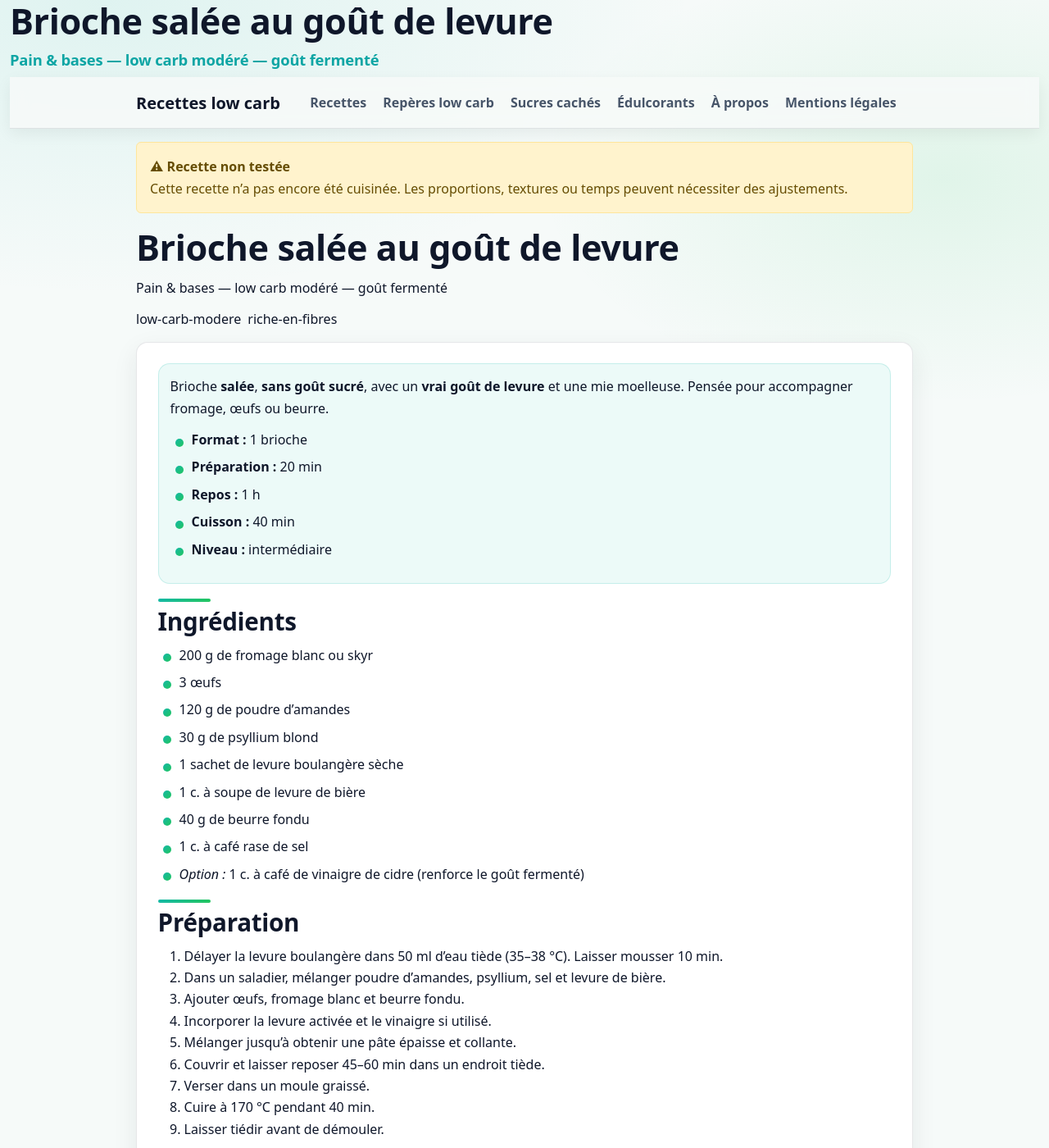
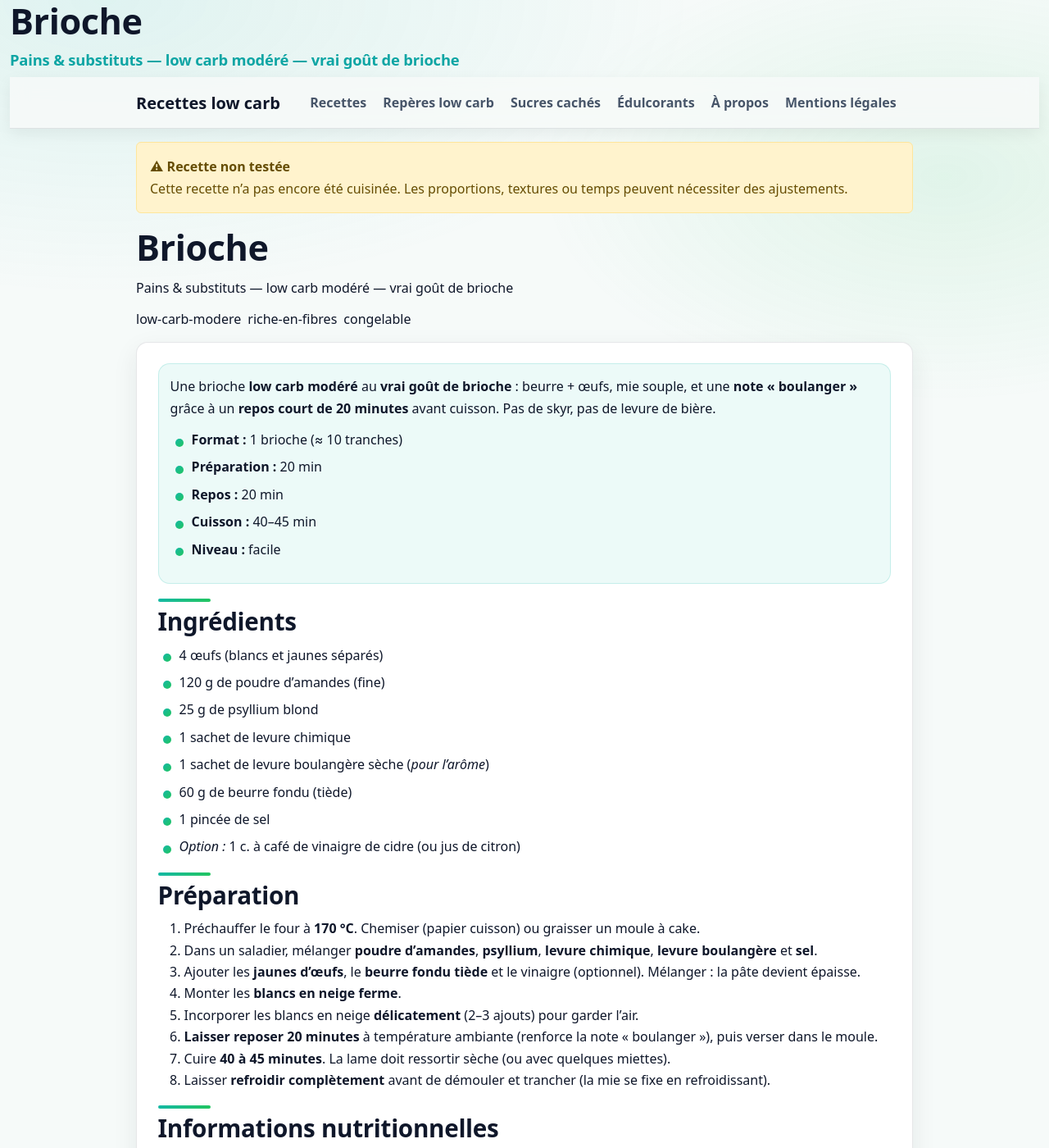
Before and after one commit to laurie-boissay/laurie-boissay.github.io, a Jekyll site: the page built from recettes/brioche-salee-au-gout-de-levure.html, in a window 1280 px wide and 1400 px high. Shown: the whole window at 82% size. Built offline with Jekyll 4.4.1, drawn with Linux system fonts in a browser that asks for light colours; some of the changed text lies outside the part shown.

Commit message:
Update brioche-salee-au-gout-de-levure.html
Pains & substituts

```diff
--- a/recettes/brioche-salee-au-gout-de-levure.html
+++ b/recettes/brioche-salee-au-gout-de-levure.html
@@ -1,44 +1,49 @@
 ---
 layout: recipe
-title: "Brioche salée au goût de levure"
-description: "Brioche low carb salée au goût marqué de levure, sans sucre. Texture moelleuse et parfum fermenté."
-recipe_title: "Brioche salée au goût de levure"
-recipe_subtitle: "Pain & bases — low carb modéré — goût fermenté"
-recipe_group: "Bases"
-recipe_sort: "brioche-gout-levure"
+title: "Brioche low carb au goût de brioche"
+description: "Brioche low carb modéré au vrai goût de brioche (beurre + œufs), légère grâce aux blancs montés, avec une note « boulanger » apportée par un court repos avant cuisson."
+recipe_title: "Brioche"
+recipe_subtitle: "Pains & substituts — low carb modéré — vrai goût de brioche"
+recipe_group: "Pains & substituts"
+recipe_sort: "brioche"
 recipe_tested: false
 tags:
   - low-carb-modere
   - riche-en-fibres
+  - congelable
+
 extra_head: |
   <script type="application/ld+json">
   {
     "@context": "https://schema.org",
     "@type": "Recipe",
-    "name": "Brioche salée au goût de levure",
-    "description": "Brioche low carb salée au goût de levure, sans sucre ajouté.",
-    "recipeYield": "1 brioche",
+    "name": "Brioche low carb au goût de brioche",
+    "description": "Brioche low carb modéré au vrai goût de brioche (beurre + œufs), légère grâce aux blancs montés, avec une note « boulanger » apportée par un court repos avant cuisson.",
+    "recipeYield": "1 brioche (10 tranches)",
     "prepTime": "PT20M",
-    "cookTime": "PT40M",
-    "totalTime": "PT120M",
+    "cookTime": "PT45M",
+    "totalTime": "PT85M",
     "recipeCategory": "Base",
-    "keywords": "brioche low carb, levure",
+    "keywords": "brioche low carb, brioche sans sucre, pain low carb",
     "author": { "@type": "Person", "name": "Laurie" },
     "recipeIngredient": [
-      "200 g de fromage blanc ou skyr",
-      "3 œufs",
-      "120 g de poudre d’amandes",
-      "30 g de psyllium blond",
-      "1 sachet de levure boulangère sèche",
-      "1 c. à soupe de levure de bière",
-      "40 g de beurre fondu",
-      "1 c. à café de sel",
-      "Option : 1 c. à café de vinaigre de cidre"
+      "4 œufs (blancs et jaunes séparés)",
+      "120 g de poudre d’amandes (fine)",
+      "25 g de psyllium blond",
+      "1 sachet de levure chimique",
+      "1 sachet de levure boulangère sèche (pour l’arôme)",
+      "60 g de beurre fondu (tiède)",
+      "1 pincée de sel",
+      "Option : 1 c. à café de vinaigre de cidre (ou jus de citron)"
     ],
     "recipeInstructions": [
-      { "@type": "HowToStep", "text": "Activer la levure." },
-      { "@type": "HowToStep", "text": "Mélanger les ingrédients." },
-      { "@type": "HowToStep", "text": "Laisser lever puis cuire." }
+      { "@type": "HowToStep", "text": "Préchauffer le four à 170 °C. Chemiser un moule à cake." },
+      { "@type": "HowToStep", "text": "Mélanger les ingrédients secs : poudre d’amandes, psyllium, levure chimique, levure boulangère et sel." },
+      { "@type": "HowToStep", "text": "Ajouter les jaunes d’œufs, le beurre fondu tiède et le vinaigre (optionnel). Mélanger." },
+      { "@type": "HowToStep", "text": "Monter les blancs en neige ferme." },
+      { "@type": "HowToStep", "text": "Incorporer délicatement les blancs en neige en 2–3 fois." },
+      { "@type": "HowToStep", "text": "Laisser reposer 20 min à température ambiante (pour une note plus « boulanger »), puis verser dans le moule." },
+      { "@type": "HowToStep", "text": "Cuire 40–45 min à 170 °C. Laisser refroidir complètement avant de démouler." }
     ]
   }
   </script>
@@ -46,43 +51,42 @@ extra_head: |
 
 <div class="recipe-lead">
   <p>
-    Brioche <strong>salée</strong>, <strong>sans goût sucré</strong>,
-    avec un <strong>vrai goût de levure</strong> et une mie moelleuse.
-    Pensée pour accompagner fromage, œufs ou beurre.
+    Une brioche <strong>low carb modéré</strong> au <strong>vrai goût de brioche</strong> :
+    beurre + œufs, mie souple, et une <strong>note « boulanger »</strong> grâce à un
+    <strong>repos court de 20 minutes</strong> avant cuisson.
+    Pas de skyr, pas de levure de bière.
   </p>
   <ul>
-    <li><strong>Format :</strong> 1 brioche</li>
+    <li><strong>Format :</strong> 1 brioche (≈ 10 tranches)</li>
     <li><strong>Préparation :</strong> 20 min</li>
-    <li><strong>Repos :</strong> 1 h</li>
-    <li><strong>Cuisson :</strong> 40 min</li>
-    <li><strong>Niveau :</strong> intermédiaire</li>
+    <li><strong>Repos :</strong> 20 min</li>
+    <li><strong>Cuisson :</strong> 40–45 min</li>
+    <li><strong>Niveau :</strong> facile</li>
   </ul>
 </div>
 
 <h2>Ingrédients</h2>
 <ul>
-  <li>200 g de fromage blanc ou skyr</li>
-  <li>3 œufs</li>
-  <li>120 g de poudre d’amandes</li>
-  <li>30 g de psyllium blond</li>
-  <li>1 sachet de levure boulangère sèche</li>
-  <li>1 c. à soupe de levure de bière</li>
-  <li>40 g de beurre fondu</li>
-  <li>1 c. à café rase de sel</li>
-  <li><em>Option :</em> 1 c. à café de vinaigre de cidre (renforce le goût fermenté)</li>
+  <li>4 œufs (blancs et jaunes séparés)</li>
+  <li>120 g de poudre d’amandes (fine)</li>
+  <li>25 g de psyllium blond</li>
+  <li>1 sachet de levure chimique</li>
+  <li>1 sachet de levure boulangère sèche (<em>pour l’arôme</em>)</li>
+  <li>60 g de beurre fondu (tiède)</li>
+  <li>1 pincée de sel</li>
+  <li><em>Option :</em> 1 c. à café de vinaigre de cidre (ou jus de citron)</li>
 </ul>
 
 <h2>Préparation</h2>
 <ol>
-  <li>Délayer la levure boulangère dans 50 ml d’eau tiède (35–38 °C). Laisser mousser 10 min.</li>
-  <li>Dans un saladier, mélanger poudre d’amandes, psyllium, sel et levure de bière.</li>
-  <li>Ajouter œufs, fromage blanc et beurre fondu.</li>
-  <li>Incorporer la levure activée et le vinaigre si utilisé.</li>
-  <li>Mélanger jusqu’à obtenir une pâte épaisse et collante.</li>
-  <li>Couvrir et laisser reposer 45–60 min dans un endroit tiède.</li>
-  <li>Verser dans un moule graissé.</li>
-  <li>Cuire à 170 °C pendant 40 min.</li>
-  <li>Laisser tiédir avant de démouler.</li>
+  <li>Préchauffer le four à <strong>170 °C</strong>. Chemiser (papier cuisson) ou graisser un moule à cake.</li>
+  <li>Dans un saladier, mélanger <strong>poudre d’amandes</strong>, <strong>psyllium</strong>, <strong>levure chimique</strong>, <strong>levure boulangère</strong> et <strong>sel</strong>.</li>
+  <li>Ajouter les <strong>jaunes d’œufs</strong>, le <strong>beurre fondu tiède</strong> et le vinaigre (optionnel). Mélanger : la pâte devient épaisse.</li>
+  <li>Monter les <strong>blancs en neige ferme</strong>.</li>
+  <li>Incorporer les blancs en neige <strong>délicatement</strong> (2–3 ajouts) pour garder l’air.</li>
+  <li><strong>Laisser reposer 20 minutes</strong> à température ambiante (renforce la note « boulanger »), puis verser dans le moule.</li>
+  <li>Cuire <strong>40 à 45 minutes</strong>. La lame doit ressortir sèche (ou avec quelques miettes).</li>
+  <li>Laisser <strong>refroidir complètement</strong> avant de démouler et trancher (la mie se fixe en refroidissant).</li>
 </ol>
 
 <h2>Informations nutritionnelles</h2>
@@ -90,23 +94,24 @@ extra_head: |
 <div class="table-responsive">
   <table class="table table-striped">
     <tbody>
-      <tr><th scope="row">Énergie</th><td>≈ 180 kcal</td></tr>
-      <tr><th scope="row">Protéines</th><td>≈ 7 g</td></tr>
-      <tr><th scope="row">Lipides</th><td>≈ 14 g</td></tr>
-      <tr><th scope="row">Glucides</th><td>≈ 3 g</td></tr>
-      <tr><th scope="row">Fibres</th><td>≈ 5 g</td></tr>
+      <tr><th scope="row">Énergie</th><td>≈ 145 kcal</td></tr>
+      <tr><th scope="row">Protéines</th><td>≈ 5 g</td></tr>
+      <tr><th scope="row">Lipides</th><td>≈ 13 g</td></tr>
+      <tr><th scope="row">Glucides</th><td>≈ 1 g</td></tr>
+      <tr><th scope="row">Fibres</th><td>≈ 3 g</td></tr>
       <tr><th scope="row">Fructose</th><td>≈ 0 g</td></tr>
     </tbody>
   </table>
 </div>
 <p class="small text-muted">
-  Psyllium et levure de bière apportent fibres et goût fermenté.
+  Estimation basée sur : poudre d’amandes + œufs + beurre + psyllium (les agents levants et le vinaigre sont négligeables).
 </p>
 
 <h2>Notes low carb</h2>
 <ul>
   <li><strong>Compatible low carb modéré</strong>.</li>
-  <li>Le goût de levure vient du <strong>double apport : levure boulangère + levure de bière</strong>.</li>
-  <li>Encore meilleur toasté le lendemain.</li>
-  <li>Congélation possible en tranches.</li>
+  <li>La <strong>levure boulangère</strong> est utilisée <strong>pour l’arôme</strong> (pas pour faire lever).</li>
+  <li>Le combo <strong>blancs montés + levure chimique</strong> donne une mie plus légère qu’un “pain” au psyllium.</li>
+  <li><strong>Congélation</strong> : trancher, congeler à plat, toaster directement (meilleur résultat).</li>
+  <li>Très bon <strong>toasté</strong> : beurre salé, œufs, fromage, rillettes, etc.</li>
 </ul>
```
